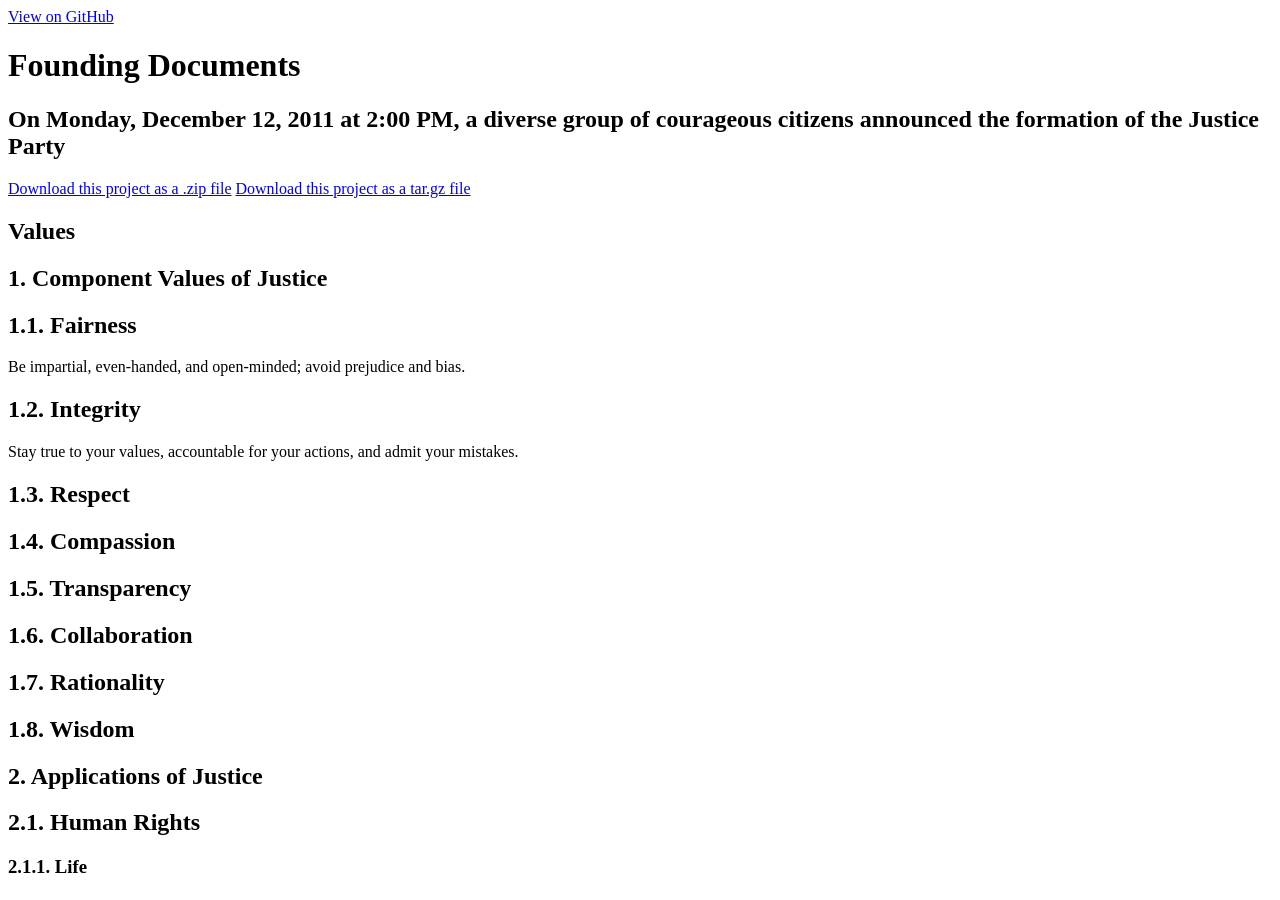
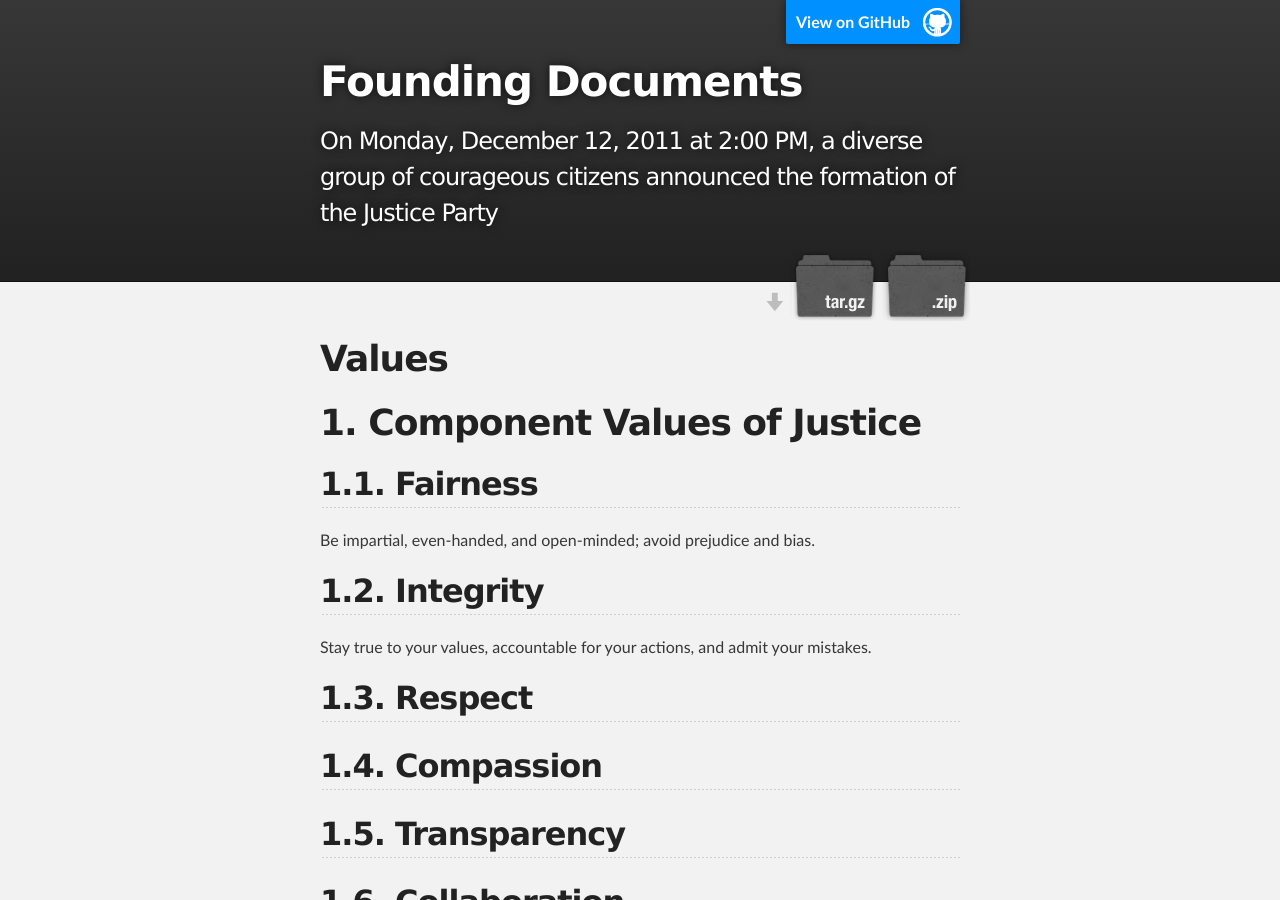
Before and after one commit to JusticeParty/founding-documents, a Jekyll site: the page built from _posts/2011-12-12-Values.md, in a window 1280 px wide and 900 px high. Built offline with Jekyll 4.4.1, drawn with Linux system fonts in a browser that asks for light colours.

Commit message:
fixing style reference

```diff
--- a/_layouts/default.html
+++ b/_layouts/default.html
@@ -5,7 +5,7 @@
     <meta http-equiv="X-UA-Compatible" content="chrome=1" />
     <meta name="description" content="Founding Documents : On Monday, December 12, 2011 at 2:00 PM, a diverse group of courageous citizens announced the formation of the Justice Party" />
 
-    <link rel="stylesheet" type="text/css" media="screen" href="stylesheets/stylesheet.css">
+    <link rel="stylesheet" type="text/css" media="screen" href="/founding-documents/stylesheets/stylesheet.css">
 
     <title>{% if page.title %} {{ page.title }} | {% endif %} Founding Documents</title>
   </head>
```
